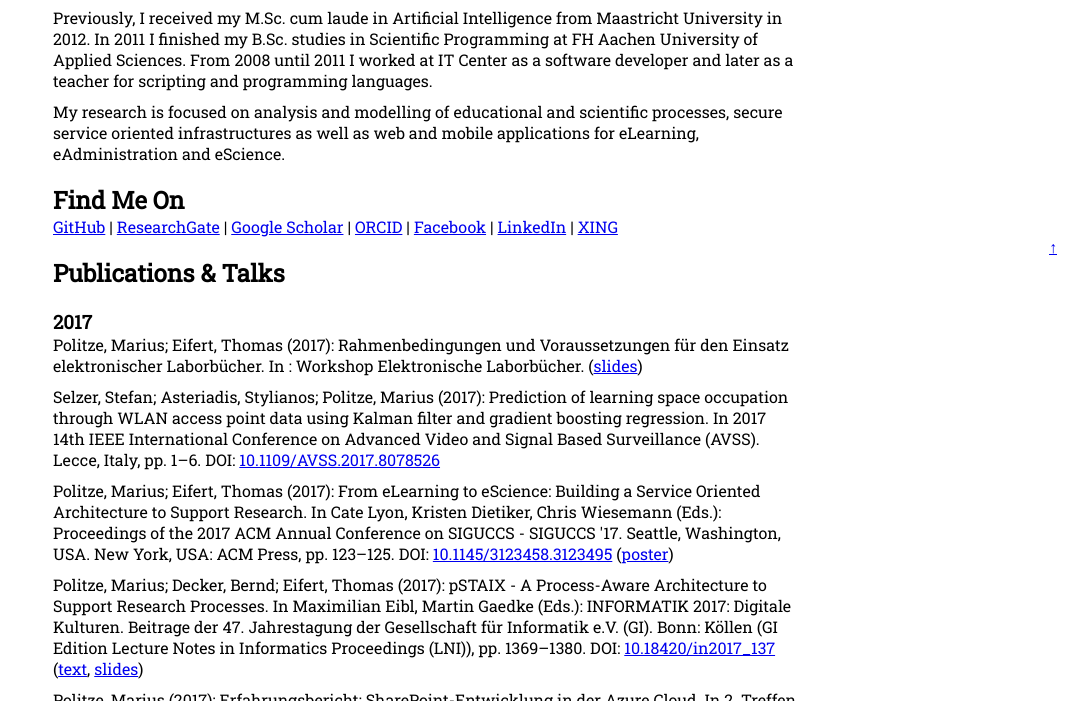
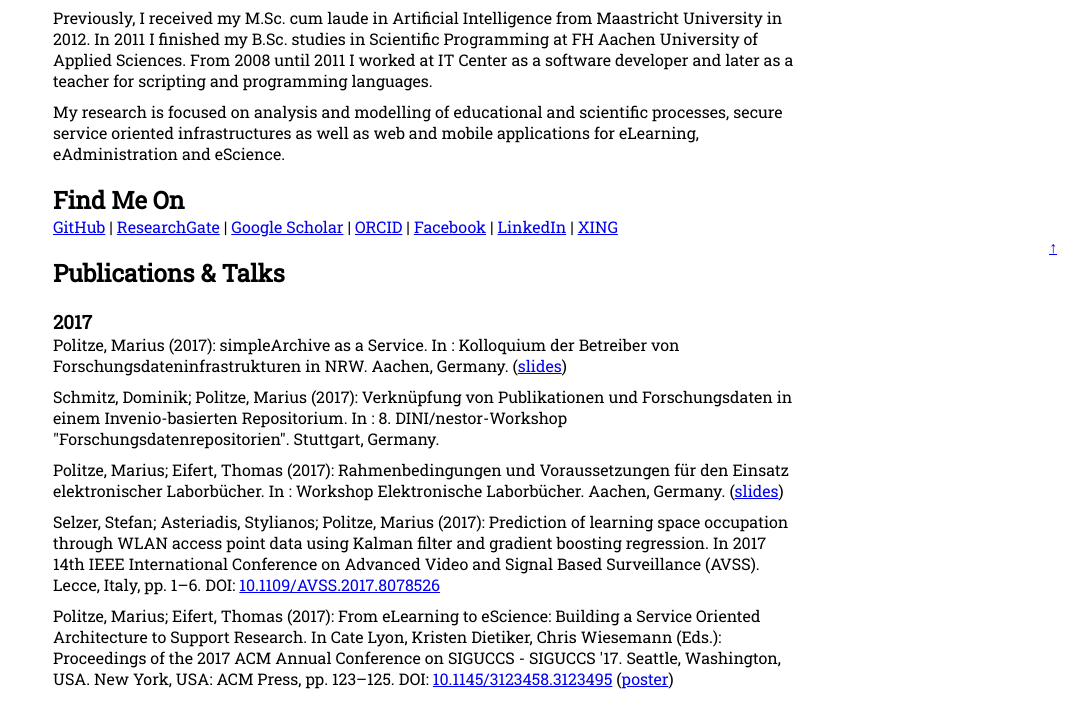
Before and after one commit to mpolitze/mpolitze.github.io, a website: page index.html in a window 1280 px wide. Shown: the part 533-1234 px from the top of the page, without its empty margins (213-1280 px from the left). Drawn offline with nearby package versions, Linux system fonts and the light colour scheme.

Commit message:
added fdm kolloquium and dini/nestor workshop

```diff
--- a/index.html
+++ b/index.html
@@ -88,7 +88,14 @@
 	<h3>2017</h3>
 	<ul>
 		<li>
-			Politze, Marius; Eifert, Thomas (2017): Rahmenbedingungen und Voraussetzungen für den Einsatz elektronischer Laborbücher. In : Workshop Elektronische Laborbücher.
+			Politze, Marius (2017): simpleArchive as a Service. In : Kolloquium der Betreiber von Forschungsdateninfrastrukturen in NRW. Aachen, Germany.
+			(<a href="./pub/2017-politze-simple_archive_as_a_service-slides.pdf">slides</a>)
+		</li>
+		<li>
+			Schmitz, Dominik; Politze, Marius (2017): Verknüpfung von Publikationen und Forschungsdaten in einem Invenio-basierten Repositorium. In : 8. DINI/nestor-Workshop "Forschungsdatenrepositorien". Stuttgart, Germany.
+		</li>
+		<li>
+			Politze, Marius; Eifert, Thomas (2017): Rahmenbedingungen und Voraussetzungen für den Einsatz elektronischer Laborbücher. In : Workshop Elektronische Laborbücher. Aachen, Germany.
 			(<a href="./pub/2017-politze_eifert-rahmenbedingungen_und_voraussetzungen_fuer_den_einsatz_elektronischer_laborbücher-slides.pdf">slides</a>)
 		</li>
 		<li>
```
Also changed, not shown: 1 other file.
